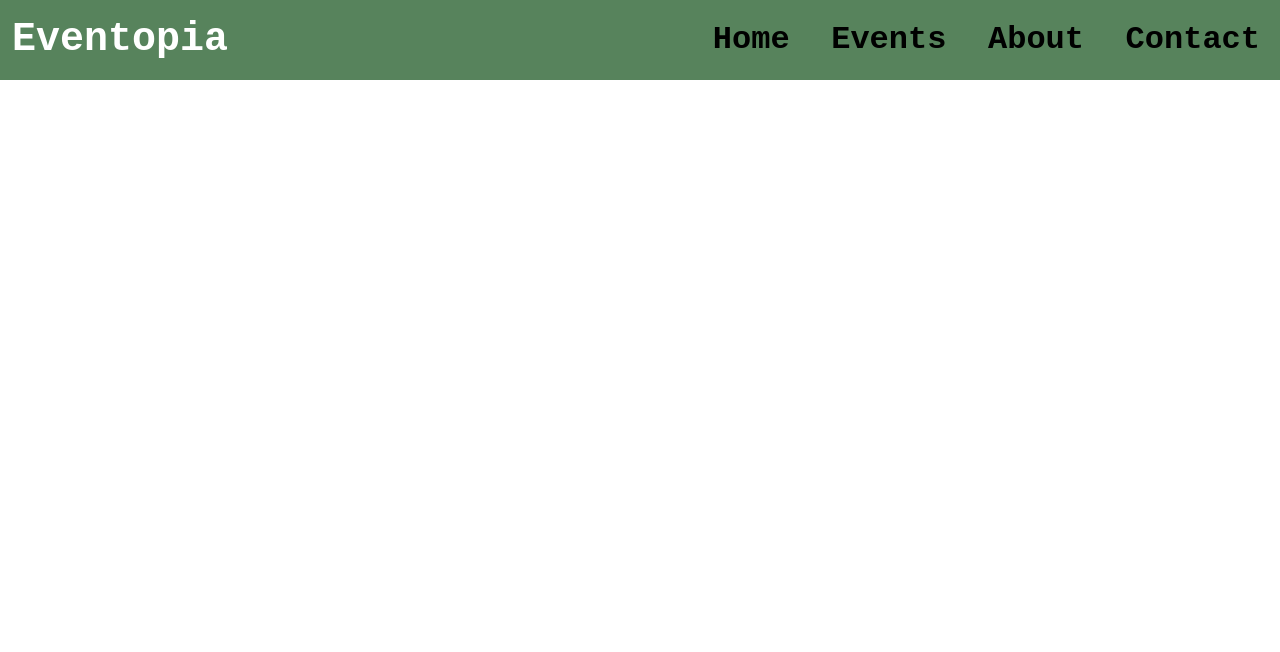
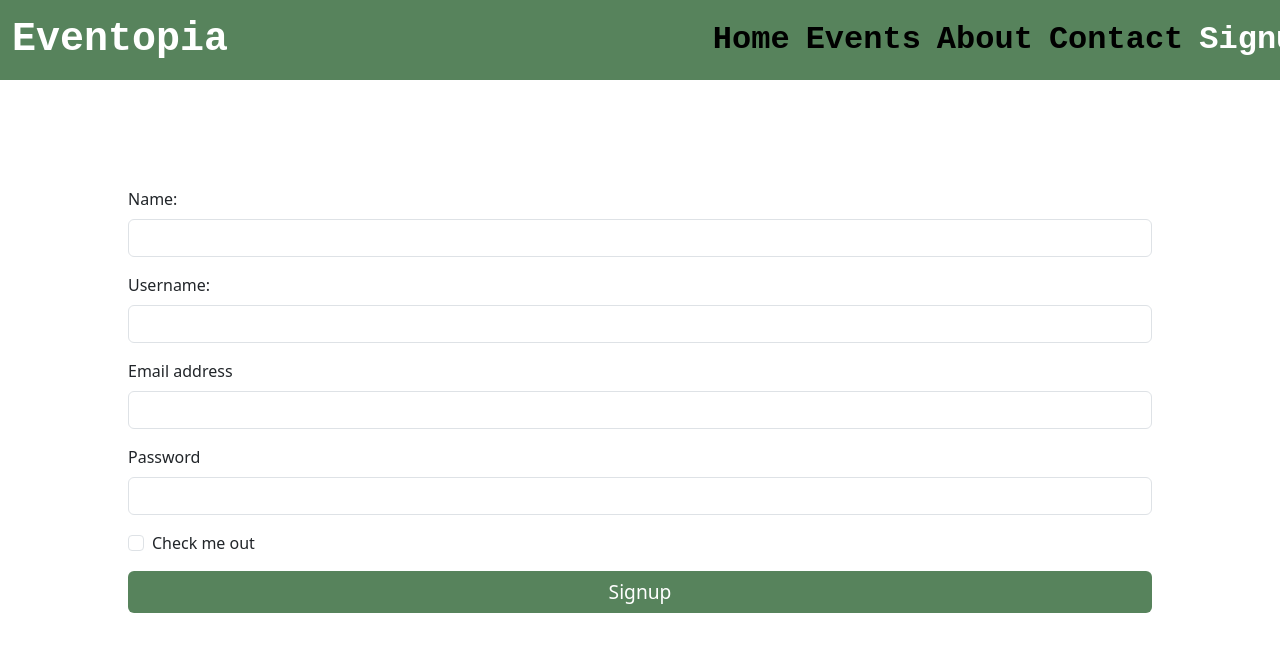
Before and after one commit to Sahid-m/Eventopia, a React (Vite) app: page /signup in a window 1280 px wide. Shown: the top 652 px of the page. Built offline with nearby package versions, Linux system fonts and the light colour scheme; a web font is replaced by a local one.

Commit message:
Added Login/SignUp Functionality

```diff
--- a/src/App.css
+++ b/src/App.css
@@ -70,6 +70,22 @@
   }
 
 
+  .form-signup{
+    display: flex;
+    width: 80%;
+    flex-direction: column;
+  }
+
+  .btn-green{
+    background-color: #57835c;
+    color: white;
+    font-size: 1.2rem;
+  }
+  .btn-green:hover{
+    background-color: white;
+    border: 3px solid #57835c;
+  }
+
   .bg-nav{
     background-color: #57835c;
   }
--- a/src/App.jsx
+++ b/src/App.jsx
@@ -1,3 +1,4 @@
+
 import { Route, BrowserRouter as Router, Routes } from "react-router-dom";
 import './App.css';
 import Navbar from './Components/Navbar';
@@ -5,9 +6,12 @@ import AboutUs from "./Pages/AboutUs";
 import Contact from "./Pages/Contact";
 import Events from "./Pages/Events";
 import HomePage from './Pages/HomePage';
+import LoginPage from "./Pages/LoginPage";
+import Signup from "./Pages/Signup";
 
 
 function App() {
+
 
 
   return (
@@ -19,6 +23,8 @@ function App() {
           <Route exact path="/contact" Component={Contact} />
           <Route exact path="/events" Component={Events} />
           <Route exact path="/about" Component={AboutUs} />
+          <Route exact path="/signup" Component={Signup} />
+          <Route exact path="/login" Component={LoginPage} />
         </Routes>
       </Router>
 
--- a/src/Components/Navbar.jsx
+++ b/src/Components/Navbar.jsx
@@ -1,10 +1,12 @@
-import { useState } from "react";
+
+import { useEffect, useState } from "react";
 import { Link, useLocation } from "react-router-dom";
 import '../App.css';
 
 const Navigation = () => {
   const location = useLocation();
   const [isNavOpen, setNavOpen] = useState(false);
+
 
   const isActiveLink = (pathname) => {
     return pathname === location.pathname ? "actv" : "";
@@ -16,6 +18,26 @@ const Navigation = () => {
   const handleNavItemClick = () => {
     setNavOpen(false);
   };
+
+    const [isLoggedIn, setIsLoggedIn] = useState(!!localStorage.getItem('authToken'));
+
+useEffect(() => {
+  const handleLogin = () => {
+    setIsLoggedIn(!!localStorage.getItem('authToken'));
+  };
+
+  // Listen for changes in local storage
+  window.addEventListener('storage', handleLogin);
+
+
+}, []);
+
+const handleLogout = () => {
+  // Perform logout actions (e.g., clearing localStorage, API requests, etc.)
+  localStorage.removeItem('authToken');
+  setIsLoggedIn(!!localStorage.getItem('authToken'));
+};
+
 
   return (
     <nav
@@ -85,6 +107,41 @@ const Navigation = () => {
                 Contact
               </Link>
             </li>
+            <li className="nav-item">
+              <Link
+                onClick={handleNavItemClick}
+                className={` pixelfont fs-2 nav-link nlink ${isActiveLink(
+                  "/signup"
+                )}`}
+                to="/signup">
+                Signup
+              </Link>
+            </li>
+            <li className="nav-item">
+              <Link
+                onClick={handleNavItemClick}
+                className={` pixelfont fs-2 nav-link nlink ${isActiveLink(
+                  "/login"
+                )}`}
+                to="/login">
+                Login
+              </Link>
+            </li>
+            {isLoggedIn === true && (
+                   <>
+                  <li className="nav-item">
+                  <Link
+                    onClick={handleLogout}
+                    className={` pixelfont fs-2 nav-link nlink ${isActiveLink(
+                      "/"
+                    )}`}
+                  to="/">
+                  Logout
+                  </Link>
+                </li>
+                </>
+            )}
+
             </ul>
         </div>
       </div>
@@ -92,4 +149,7 @@ const Navigation = () => {
   );
 };
 
+
+
+
 export default Navigation;
--- a/src/Pages/Events.jsx
+++ b/src/Pages/Events.jsx
@@ -8,8 +8,13 @@ export default function Events() {
   const [events, setEvents] = useState([]);
 
   const fetchevent = async () => {
+
+
+
     try {
-      const response = await fetch('http://192.168.216.165:8080/get-events', { method: 'GET' })
+      const response = await fetch('http://localhost:8080/get-events', { method: 'GET' , headers: {
+    'Bypass-Tunnel-Reminder': "anything"
+    }  })
 
       if (!response.ok) {
         throw new Error("Network Error Couldnt fetch request")
--- a/src/Pages/LoginPage.jsx
+++ b/src/Pages/LoginPage.jsx
@@ -0,0 +1,69 @@
+
+
+export default function LoginPage() {
+
+    const formData = new FormData();
+
+    const handleSubmit = async(event) => {
+         event.preventDefault();
+
+        const isTokenalr = localStorage.getItem('authToken');
+
+
+        if (isTokenalr) {
+            alert("already Logged In");
+            return;
+        }
+
+        try {
+            const response = await fetch('http://localhost:8080/login',
+                {
+                    method: 'POST',
+                    headers: { 'Bypass-Tunnel-Reminder': "anything" },
+                    body: formData
+                });
+
+            if (!response.ok) {
+                const errmessage = await response.json();
+                console.log(errmessage);
+                throw new Error(errmessage.message || 'API request failed');
+            } else {
+                const data = await response.json();
+                alert(data.message);
+                if (data.token) {
+                    localStorage.setItem('authToken', data.token);
+                    alert("You've Successfully Logged in and no need to login again for next 24h")
+                }
+            }
+
+
+        } catch (e) {
+            alert(`Error: ${e.message}`);
+        }
+
+    };
+
+    const handleChange = (e) => {
+        const { name, value } = e.target;
+        formData.set(name,value)
+    };
+
+
+
+  return (
+    <div className="home-bg">
+          <form className="form-signup">
+                <div className="mb-3">
+                    <label className="form-label">Username:</label>
+                    <input onChange={handleChange} type="text" className="form-control" name="username" required />
+                </div>
+                <div className="mb-3">
+                    <label htmlFor="exampleInputPassword1" className="form-label">Password</label>
+                    <input onChange={handleChange} type="password" name="password" className="form-control" id="exampleInputPassword1" required />
+                </div>
+
+                <button type="submit" onClick={handleSubmit} className="btn btn-green">Login</button>
+         </form>
+    </div>
+  )
+}
--- /dev/null
+++ b/src/Pages/Signup.jsx
@@ -0,0 +1,87 @@
+
+
+
+export default function Signup() {
+
+    const formData = new FormData();
+
+
+    const handleSubmit = async (event) => {
+        event.preventDefault();
+
+        const isTokenalr = localStorage.getItem('authToken');
+
+
+        if (isTokenalr) {
+            alert("already Logged In");
+            return;
+        }
+
+    try {
+      const response = await fetch('http://localhost:8080/signup', {
+        method: 'POST',
+        headers: {
+          'Bypass-Tunnel-Reminder': "anything"
+        },
+        body: formData,
+      });
+
+      if (!response.ok) {
+          const errmessage = await response.json();
+          console.log(errmessage);
+          throw new Error(errmessage.message || 'API request failed');
+      } else {
+          const data = await response.json();
+          alert(data.message);
+          if (data.token) {
+              localStorage.setItem('authToken', data.token);
+              alert("You're good to go! No need to login again for 24hours");
+          }
+      }
+
+      // Handle successful API response, if needed
+    } catch (error) {
+      // Handle errors
+        alert(`Error: ${error.message}`);
+        console.error('Error:', error);
+
+    }
+  };
+
+    const handleChange = (event) => {
+    const { name, value } = event.target;
+    formData.set(name, value);
+  };
+
+    return (
+
+
+
+    <div className="home-bg">
+          <form className="form-signup">
+                <div className="mb-3">
+                    <label className="form-label">Name:</label>
+                    <input onChange={handleChange} type="text" className="form-control" name="name" required />
+                </div>
+                <div className="mb-3">
+                    <label className="form-label">Username:</label>
+                    <input onChange={handleChange} type="text" className="form-control" name="username" required />
+                </div>
+                <div className="mb-3">
+                    <label className="form-label">Email address</label>
+                    <input onChange={handleChange} type="email" name="email" className="form-control" id="exampleInputEmail1" aria-describedby="emailHelp" required />
+                </div>
+                <div className="mb-3">
+                    <label htmlFor="exampleInputPassword1" className="form-label">Password</label>
+                    <input onChange={handleChange} type="password" name="password" className="form-control" id="exampleInputPassword1" required />
+                </div>
+                <div className="mb-3 form-check">
+                    <input  type="checkbox" className="form-check-input" id="exampleCheck1" required />
+                    <label  className="form-check-label" htmlFor="exampleCheck1">Check me out</label>
+                </div>
+
+                <button type="submit" onClick={handleSubmit} className="btn btn-green">Signup</button>
+         </form>
+    </div>
+  )
+}
```
